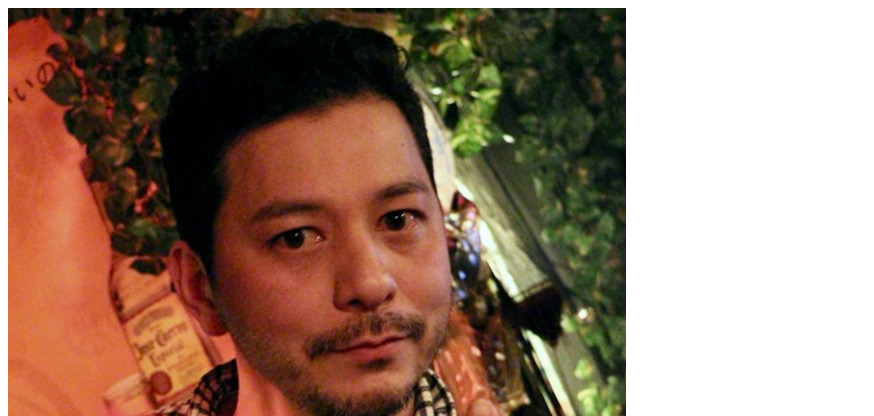
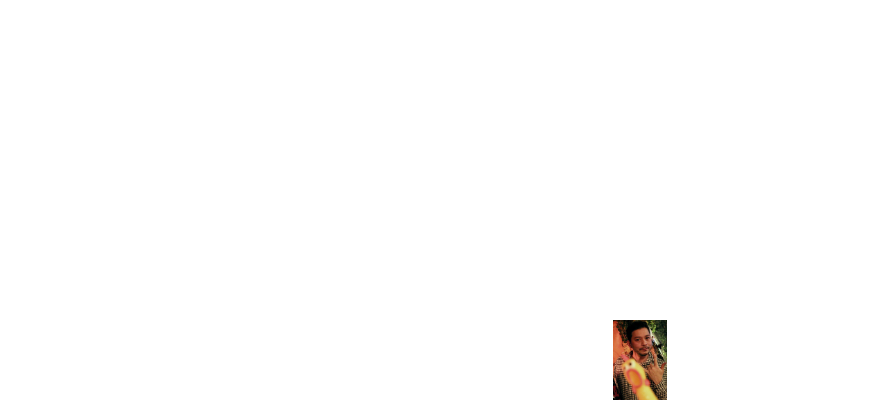
Before and after one commit to cassianotadaoyasumitsu/git-101, a plain HTML site: page index.html in a window 1280 px wide. Shown: the top 416 px of the page, without its empty margins (0-874 px from the left). Drawn offline with Linux system fonts and the light colour scheme.

Commit message:
feat: center content

```diff
--- a/index.html
+++ b/index.html
@@ -1,10 +1,14 @@
 <!DOCTYPE html>
 <html>
 <head>
+	<link rel="stylesheet" type="text/css" href="styles.css">
 	<title></title>
 </head>
 <body>
-	<img src="galinha.jpeg">
-	<h1>Coming soon... Le Wagon</h1>
+	<div class="container">
+		<img id="galinha" src="galinha.jpeg" alt="galinha">
+		<h1>Coming soon... Galinha</h1>
+	</div>
+
 </body>
 </html>
--- /dev/null
+++ b/styles.css
@@ -0,0 +1,17 @@
+body{
+	margin: 0;
+	font-family: Helvetica;
+}
+
+#galinha{
+	height: 80px;
+	widows: 80px;
+}
+
+.container{
+	display: flex;
+	align-items: center;
+	justify-content: center;
+	height: 100vh;
+	flex-direction: column;
+}
```
